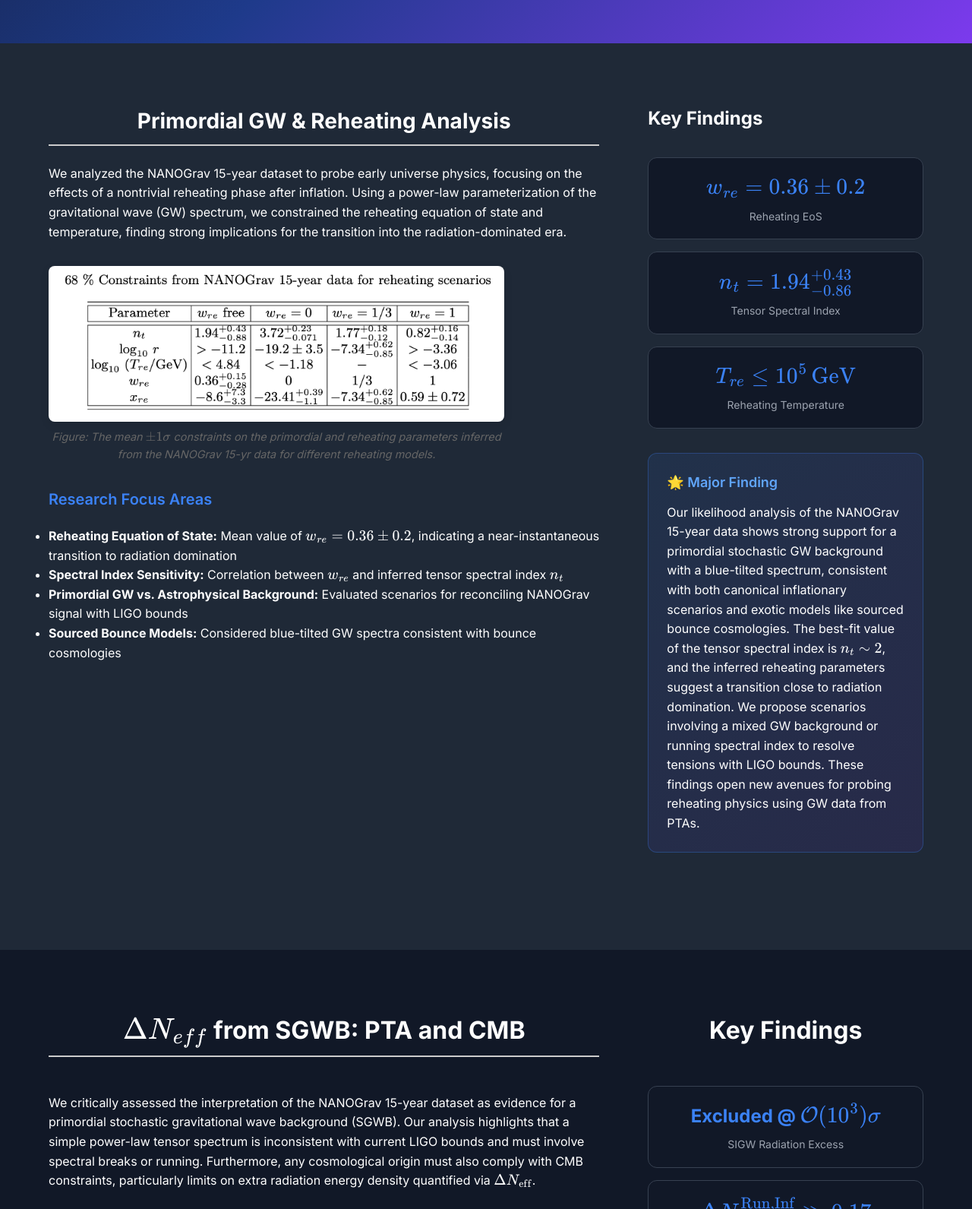
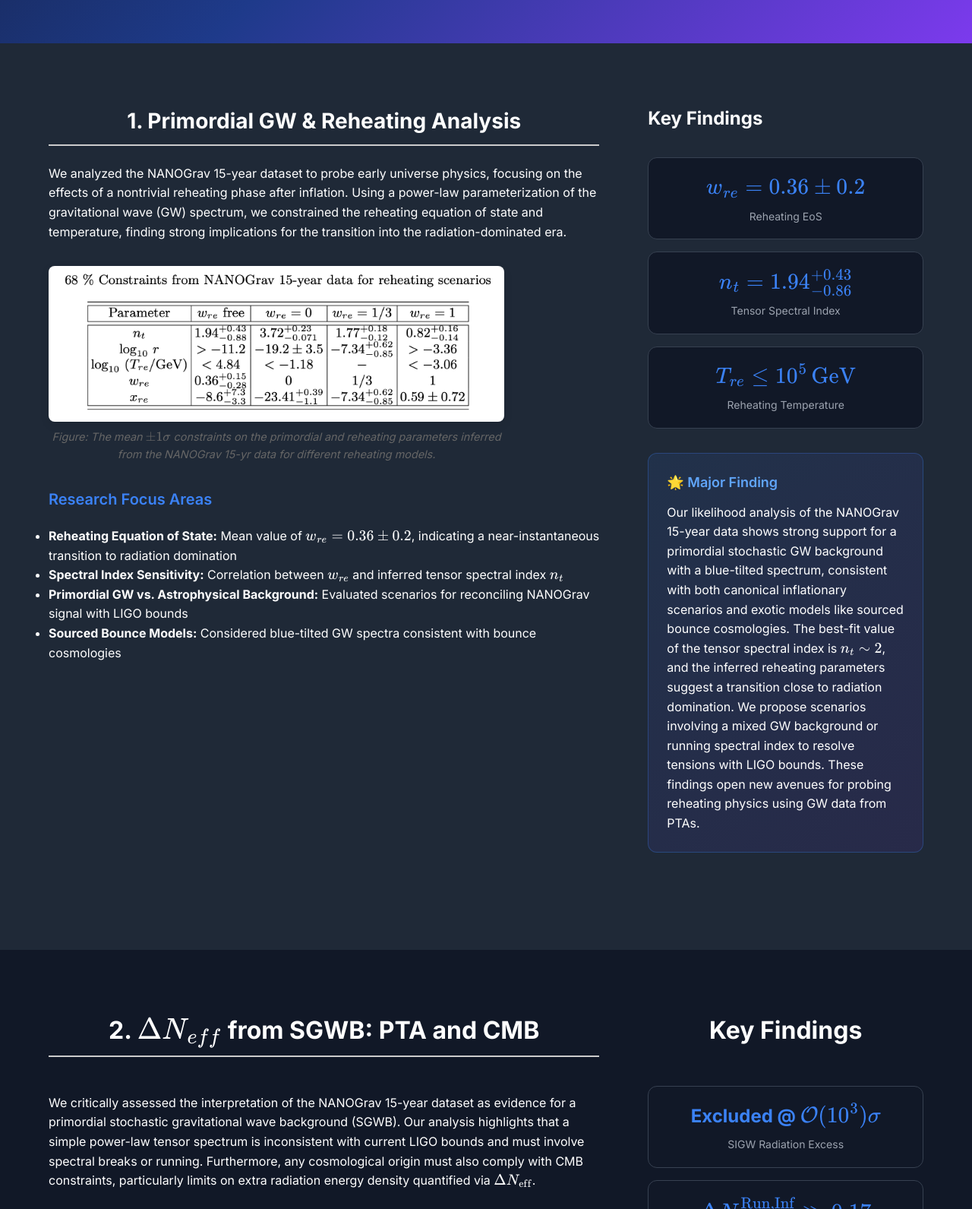
Before and after one commit to pakapapeeta/pakapapeeta.github.io, a plain HTML site: page gravitational-wave-background.html in a window 1280 px wide. Shown: the part 679-2270 px from the top of the page at 76% size. Drawn offline with nearby package versions, Linux system fonts and the light colour scheme.

Commit message:
Update gravitational-wave-background.html

```diff
--- a/gravitational-wave-background.html
+++ b/gravitational-wave-background.html
@@ -60,7 +60,7 @@
     <div class="container">
         <div class="content-grid">
             <div class="research-summary">
-                <h2 class="section-ttl">Primordial GW & Reheating Analysis</h2>
+                <h2 class="section-ttl">1. Primordial GW & Reheating Analysis</h2>
                 <p>We analyzed the NANOGrav 15-year dataset to probe early universe physics, focusing on the effects of a nontrivial reheating phase after inflation. Using a power-law parameterization of the gravitational wave (GW) spectrum, we constrained the reheating equation of state and temperature, finding strong implications for the transition into the radiation-dominated era.</p>
 
                 <div class="research-figure">
@@ -114,7 +114,7 @@
     <div class="container">
         <div class="content-grid">
             <div class="research-summary">
-                <h2 class="section-ttl">$\Delta N_{eff}$ from SGWB: PTA and CMB</h2>
+                <h2 class="section-ttl">2. $\Delta N_{eff}$ from SGWB: PTA and CMB</h2>
                 <p>
                     We critically assessed the interpretation of the NANOGrav 15-year dataset as evidence for a primordial stochastic gravitational wave background (SGWB). Our analysis highlights that a simple power-law tensor spectrum is inconsistent with current LIGO bounds and must involve spectral breaks or running. Furthermore, any cosmological origin must also comply with CMB constraints, particularly limits on extra radiation energy density quantified via $\Delta N_{\rm eff}$.
                 </p>
```
